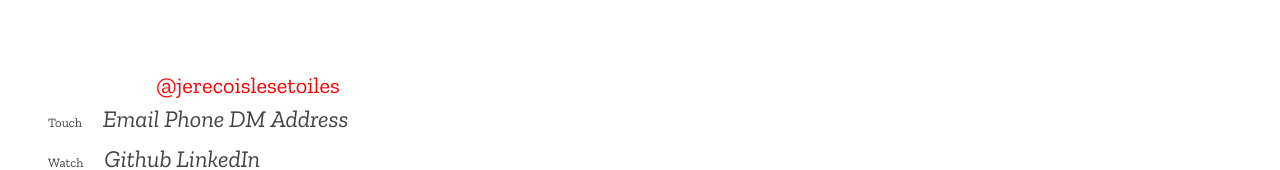
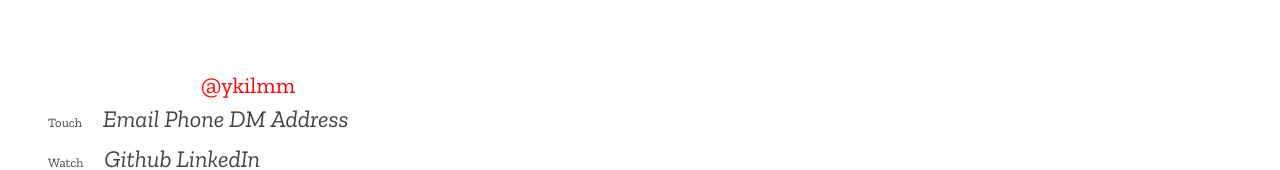
Before and after one commit to SumiSeo/sumiseo-portfolio, a Next.js app: page / in a window 1280 px wide. Both pictures are taken after a click on the element "DM". Shown: the part 833-1003 px from the top of the page. Built offline with nearby package versions, Linux system fonts and the light colour scheme; a web font is replaced by a local one.

Commit message:
modify texts

```diff
--- a/comps/Footer.tsx
+++ b/comps/Footer.tsx
@@ -45,9 +45,7 @@ const Footer = (): JSX.Element => {
             +33 7 67 23 49 82
           </div>
           <span onClick={showInstagram}>DM</span>
-          <div className={instagram ? styles.form : styles.hidden}>
-            @jerecoislesetoiles
-          </div>
+          <div className={instagram ? styles.form : styles.hidden}>@ykilmm</div>
           <span onClick={showParis}>Address</span>
           <div className={paris ? styles.form : styles.hidden}>
             Paris, France
--- a/comps/Paragraphe.tsx
+++ b/comps/Paragraphe.tsx
@@ -5,8 +5,8 @@ const Paragraphe = (): JSX.Element => {
     <div className={styles.paragraphe}>
       Hi, I am <span className={styles.oblique}>SUMI</span> and I am a software
       engineer. <br />
-      <br />I am proficient in both Front-End and Back-End language using C,
-      Python, TypeScript, React, GraphQL and third-party APIs.
+      <br />I am proficient in both Front-End and Back-End language using C, C#,
+      Python, TypeScript, React, Flutter and third-party APIs.
     </div>
   );
 };
--- a/pages/WorksLists.tsx
+++ b/pages/WorksLists.tsx
@@ -46,9 +46,8 @@ const WorksList = (): JSX.Element => {
           <div className={expandedSorbonne ? styles.hidden : ""}>
             <WorkDetail
               date="2023.09 - 2025.08"
-              company="Sorbonne University is "
-              project="Surgeons and medical practicians invested to found the company to improve referring systems in the medical field.
-            In the R&D phase, we started to develop the application using Microsoft PowerApp Component Framework but enhancing communcation with Back-End language was a roadblock. Microsoft PCF is not optimized to deal with C# language. Since handling data from the client side was the main goal, we changed the Front-End by developing C# and Blazor Framework."
+              company="Studying biomedical engineering in Sorbonne Paris North University"
+              project="The objective is to solve real-world problems in the medical and biology field by combining computer science skills. To answer the huge demand for data science in the medical area, I am learning not only software engineering skills but a tremendous knowledge of human health, medical and biologic academia."
             />
           </div>
         </div>
```
